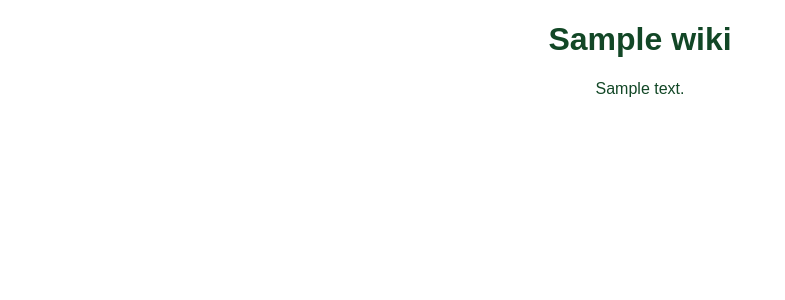
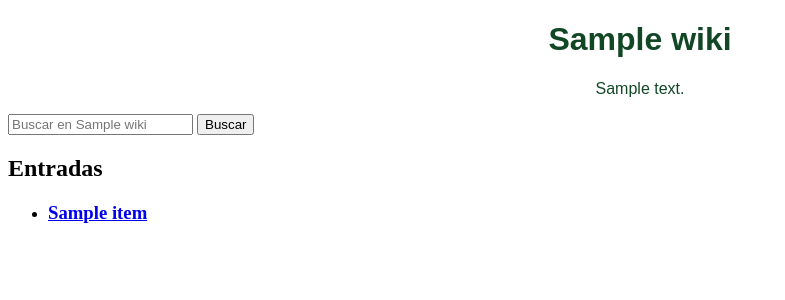
Before and after one commit to Carlosgmoya/IWLaWiki, a FastAPI app: template src/templates/wiki.html in a window 1280 px wide. Shown: the top 300 px of the page, without its empty margins (0-785 px from the left). Run offline with FastAPI, Linux system fonts and the light colour scheme; the template is opened without the code that fills it: most values are stand-ins (such as "Sample title", 1, 10 or a date in 2020); parts of the project's set-up code (start-up, migrations or seed data) failed here and were passed over.

Commit message:
Creado estructura inicial de Barra de Busqueda de wikis y de articulos

```diff
--- a/src/main.py
+++ b/src/main.py
@@ -1,4 +1,4 @@
-from fastapi import FastAPI, Request, HTTPException
+from fastapi import FastAPI, Request, HTTPException, Query
 from fastapi.responses import HTMLResponse
 from fastapi.staticfiles import StaticFiles
 from fastapi.templating import Jinja2Templates
@@ -60,23 +60,83 @@ async def getIndex(request : Request):
         "index.html",
         {"request": request,
          "wikis": wikis_json}
-        )
+    )
 
 # GET WIKI
-
-@api.get("/{n}", response_class=HTMLResponse)
+@api.get("/wiki/{n}", response_class=HTMLResponse)
 async def getWiki(request: Request, n : str):
     wiki_doc = BD_wiki.find_one({ "nombre" : n })
+    if wiki_doc is None:
+        raise HTTPException(status_code=404, detail="Wiki no encontrado")
+    wiki_json = json.loads(json_util.dumps(wiki_doc))
 
-    if wiki_doc is None:
-        raise HTTPException(status_code=404, detail="Item not found")
-
-    wiki_json = json.loads(json_util.dumps(wiki_doc))
+    articulos_doc = BD_articulo.find({"wiki": n})
+    articulos_json = json.loads(json_util.dumps(articulos_doc))
 
     return templates.TemplateResponse(
         "wiki.html",
         {"request": request,
-         "wiki": wiki_json}
+         "wiki": wiki_json,
+         "articulos": articulos_json}
+    )
+
+# CREAR WIKI
+
+
+
+# BORRAR WIKI
+
+
+
+# EDITAR WIKI
+
+
+
+# BUSCAR WIKIS
+
+@api.get("/search")
+async def buscarWikis(request: Request, term: str = Query(None, min_length=1)):
+    wikis_doc = BD_wiki.find({"nombre": {"$regex": term, "$options": "i"}})
+    wikis_json = [json.loads(json_util.dumps(doc)) for doc in wikis_doc]
+
+    return templates.TemplateResponse(
+        "index.html",
+        {"request": request,
+         "wikis": wikis_json}
     )
 
 # GET ARTICULO
+
+@api.get("/wiki/{n}/{t}", response_class=HTMLResponse)
+async def getWiki(request: Request, n : str, t : str):
+    articulo_doc = BD_articulo.find_one({ "titulo" : t })
+
+    if articulo_doc is None:
+        raise HTTPException(status_code=404, detail="Item not found")
+
+    articulo_json = json.loads(json_util.dumps(articulo_doc))
+
+    return templates.TemplateResponse(
+        "articulo.html",
+        {"request": request,
+         "articulo": articulo_json}
+    )
+
+
+# CREAR ARTICULO
+
+
+
+# BORRAR ARTICULO
+
+
+
+# EDITAR ARTICULO
+
+
+
+# BUSCAR ARTICULOS
+
+@api.get("/searchArt")
+async def buscarArticulos(request: Request, term: str = Query(None, min_length=1)):
+    return "Por implementar"
--- a/src/templates/wiki.html
+++ b/src/templates/wiki.html
@@ -14,5 +14,27 @@
     <div class="container">
         <p>{{ wiki.descripcion }}</p>
     </div>
+    <form action="/searchArt" method="get">
+        <input type="text" name="term" placeholder="Buscar en {{wiki.nombre}}" required>
+        <button type="submit">Buscar</button>
+    </form>
+
+    <h2>Entradas</h2>
+
+    {% if not articulos %}
+        <p>No hay entradas</p>
+    {% else %}
+        <ul>
+            {% for item in articulos %}
+                <li>
+                    <h3>
+                        <a href="/wiki/{{ wiki.nombre }}/{{ item.titulo }}">
+                            {{ item.titulo }}
+                        </a>
+                    </h3>
+                </li>
+            {% endfor %}
+        </ul>
+    {% endif %}
 </body>
 </html>
```
Also changed, not shown: src/templates/articulo.html (added, +19 -0 lines), src/templates/index.html (+7 -2 lines), src/static/stylesArticulo.css (added).
